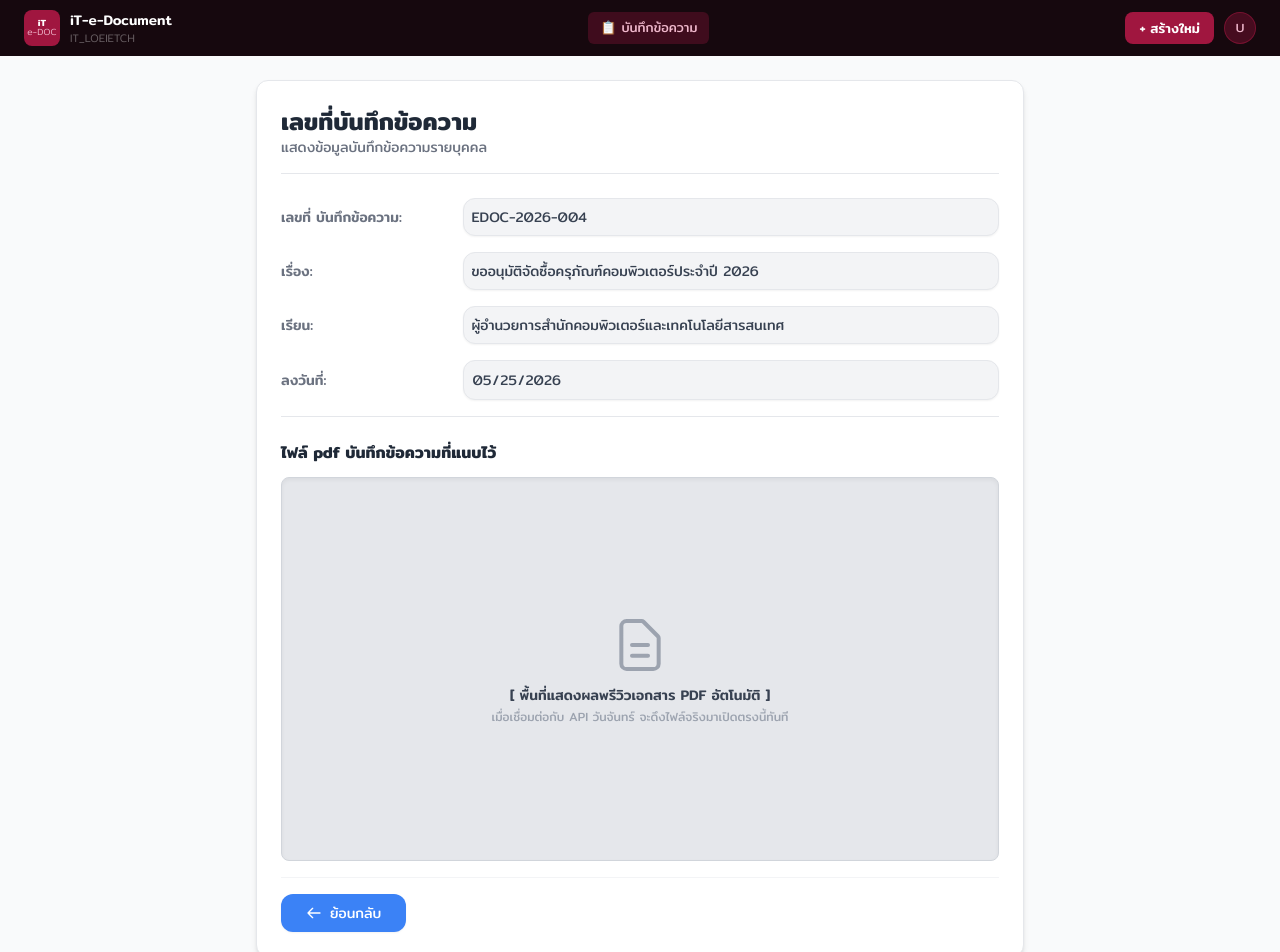
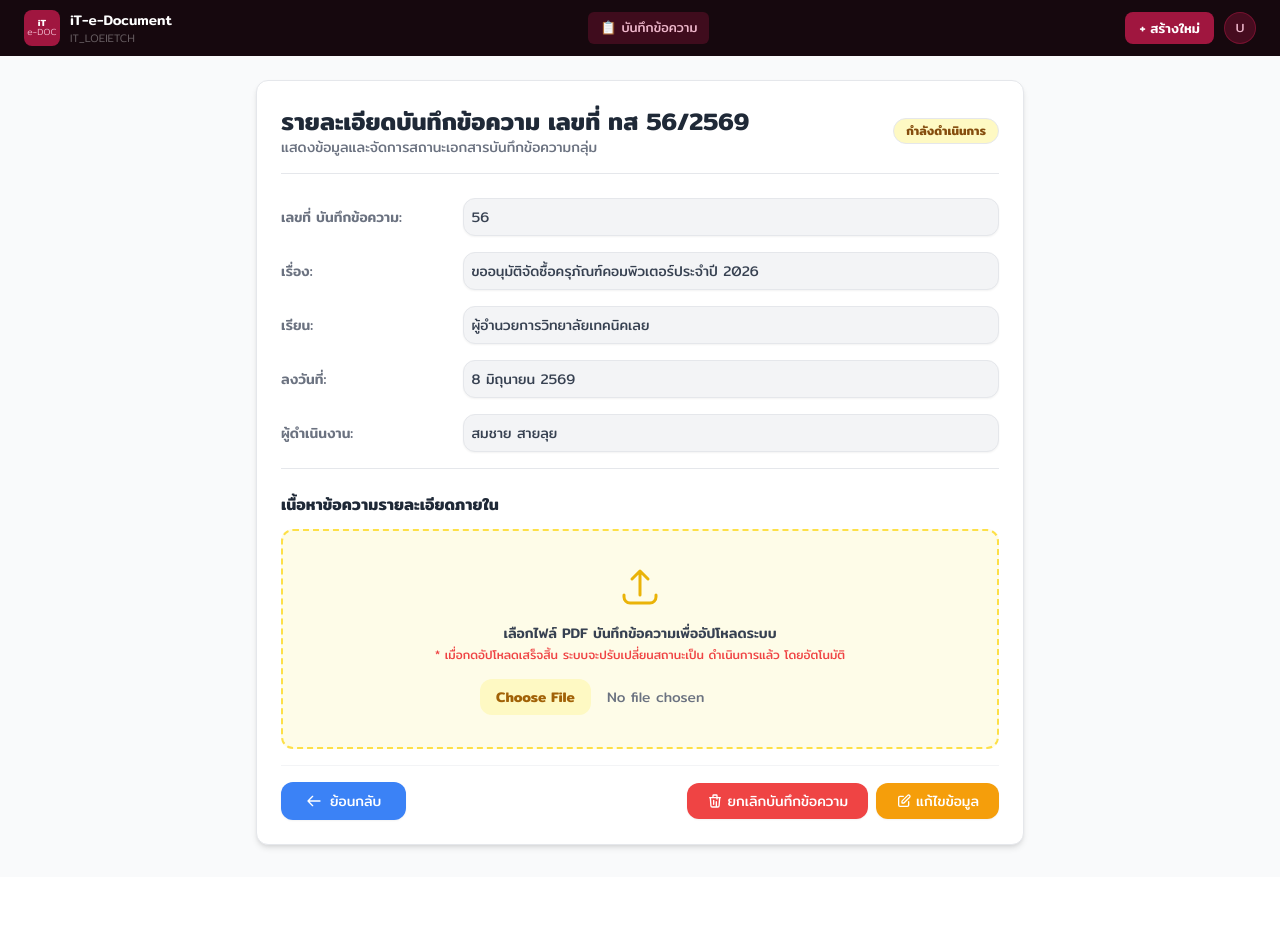
Before and after one commit to aump-pchy/iT_eDOC, a Vue app in the folder frontend/: page /memos/1 in a window 1280 px wide. Shown: the top 952 px of the page. After the commit the page ends 877 px from the top, so only its background shows below. Built offline with nearby package versions, Linux system fonts and the light colour scheme.

Commit message:
แก้ไขfrontend

```diff
--- a/frontend/src/views/MemoDetailView.vue
+++ b/frontend/src/views/MemoDetailView.vue
@@ -4,10 +4,17 @@
 
       <div class="border-b border-gray-200 pb-4 mb-6 flex justify-between items-center">
         <div>
-          <h1 class="text-2xl font-bold text-gray-800">เลขที่บันทึกข้อความ</h1>
-          <p class="text-sm text-gray-500">แสดงข้อมูลบันทึกข้อความรายบุคคล</p>
+          <h1 class="text-2xl font-bold text-gray-800">
+            รายละเอียดบันทึกข้อความ เลขที่ ทส {{ memo.document_no || '....' }}/2569
+          </h1>
+          <p class="text-sm text-gray-500">แสดงข้อมูลและจัดการสถานะเอกสารบันทึกข้อความกลุ่ม</p>
         </div>
-
+        <span
+          :class="memo.status === 'ดำเนินการแล้ว' ? 'bg-green-100 text-green-800' : 'bg-yellow-100 text-yellow-800'"
+          class="text-xs font-semibold px-3 py-1 rounded-full border"
+        >
+          {{ memo.status }}
+        </span>
       </div>
 
       <div class="space-y-4">
@@ -19,7 +26,7 @@
           <div class="md:col-span-3">
             <input
               type="text"
-              value="EDOC-2026-004"
+              :value="memo.document_no"
               disabled
               class="w-full rounded-xl border-gray-200 bg-gray-100 text-gray-700 shadow-sm sm:text-sm border p-2 cursor-not-allowed"
             />
@@ -33,7 +40,7 @@
           <div class="md:col-span-3">
             <input
               type="text"
-              value="ขออนุมัติจัดซื้อครุภัณฑ์คอมพิวเตอร์ประจำปี 2026"
+              :value="memo.title"
               disabled
               class="w-full rounded-xl border-gray-200 bg-gray-100 text-gray-700 shadow-sm sm:text-sm border p-2 cursor-not-allowed"
             />
@@ -47,7 +54,7 @@
           <div class="md:col-span-3">
             <input
               type="text"
-              value="ผู้อำนวยการสำนักคอมพิวเตอร์และเทคโนโลยีสารสนเทศ"
+              :value="memo.to_position"
               disabled
               class="w-full rounded-xl border-gray-200 bg-gray-100 text-gray-700 shadow-sm sm:text-sm border p-2 cursor-not-allowed"
             />
@@ -60,8 +67,22 @@
           </label>
           <div class="md:col-span-3">
             <input
-              type="date"
-              value="2026-05-25"
+              type="text"
+              :value="formattedThaiDate"
+              disabled
+              class="w-full rounded-xl border-gray-200 bg-gray-100 text-gray-700 shadow-sm sm:text-sm border p-2 cursor-not-allowed"
+            />
+          </div>
+        </div>
+
+        <div class="grid grid-cols-1 md:grid-cols-4 gap-2 items-center">
+          <label class="block text-sm font-medium text-gray-500 md:col-span-1">
+            ผู้ดำเนินงาน:
+          </label>
+          <div class="md:col-span-3">
+            <input
+              type="text"
+              :value="memo.creator_name"
               disabled
               class="w-full rounded-xl border-gray-200 bg-gray-100 text-gray-700 shadow-sm sm:text-sm border p-2 cursor-not-allowed"
             />
@@ -70,21 +91,36 @@
 
         <div class="mt-8 pt-6 border-t border-gray-200">
           <label class="block text-base font-semibold text-gray-800 mb-3">
-            ไฟล์ pdf บันทึกข้อความที่แนบไว้
+            เนื้อหาข้อความรายละเอียดภายใน
           </label>
 
-          <div class="w-full h-96 border border-gray-300 rounded-lg bg-gray-200 shadow-inner flex flex-col justify-center items-center overflow-hidden relative">
-            <div class="text-center p-6 text-gray-500">
-              <svg class="mx-auto h-16 w-16 text-gray-400 mb-2" fill="none" viewBox="0 0 24 24" stroke="currentColor">
-                <path stroke-linecap="round" stroke-linejoin="round" stroke-width="1.5" d="M9 12h6m-6 4h6m2 5H7a2 2 0 01-2-2V5a2 2 0 012-2h5.586a1 1 0 01.707.293l5.414 5.414a1 1 0 01.293.707V19a2 2 0 01-2 2z" />
-              </svg>
-              <p class="text-sm font-medium text-gray-700">[ พื้นที่แสดงผลพรีวิวเอกสาร PDF อัตโนมัติ ]</p>
-              <p class="text-xs text-gray-400 mt-1">เมื่อเชื่อมต่อกับ API วันจันทร์ จะดึงไฟล์จริงมาเปิดตรงนี้ทันที</p>
-            </div>
+          <div v-if="memo.status === 'กำลังดำเนินการ'" class="w-full p-8 border-2 border-dashed border-yellow-300 rounded-xl bg-yellow-50 flex flex-col justify-center items-center text-center">
+            <svg class="h-12 w-12 text-yellow-500 mb-3" fill="none" viewBox="0 0 24 24" stroke="currentColor">
+              <path stroke-linecap="round" stroke-linejoin="round" stroke-width="1.5" d="M4 16v1a3 3 0 003 3h10a3 3 0 003-3v-1m-4-8l-4-4m0 0L8 8m4-4v12" />
+            </svg>
+            <p class="text-sm font-medium text-gray-700 mb-1">เลือกไฟล์ PDF บันทึกข้อความเพื่ออัปโหลดระบบ</p>
+            <p class="text-xs text-red-500 mb-4">* เมื่อกดอัปโหลดเสร็จสิ้น ระบบจะปรับเปลี่ยนสถานะเป็น ดำเนินการแล้ว โดยอัตโนมัติ</p>
+
+            <input
+              type="file"
+              @change="handlePdfUpload"
+              accept="application/pdf"
+              class="block w-full max-w-xs text-sm text-gray-500 file:mr-4 file:py-2 file:px-4 file:rounded-xl file:border-0 file:text-sm file:font-semibold file:bg-yellow-100 file:text-yellow-700 hover:file:bg-yellow-200 cursor-pointer"
+            />
+          </div>
+
+          <div v-else-if="memo.status === 'ดำเนินการแล้ว'" class="w-full h-[550px] border border-gray-300 rounded-xl bg-gray-100 shadow-inner overflow-hidden relative">
+            <iframe
+              :src="memo.pdf_url"
+              width="100%"
+              height="100%"
+              class="w-full h-full bg-white rounded-xl"
+            ></iframe>
           </div>
         </div>
 
-        <div class="flex justify-start pt-4 border-t border-gray-100 mt-6">
+        <div class="flex justify-between items-center pt-4 border-t border-gray-100 mt-6">
+
           <button
             type="button"
             @click="goBack"
@@ -92,11 +128,37 @@
             bg-blue-500 hover:bg-sky-600 focus:outline-none focus:ring-2 focus:ring-offset-2 focus:ring-sky-500 flex items-center
             space-x-2 transition duration-150"
           >
-            <svg class="h-4 w-4 text-white" fill="none" viewBox=" 0 0 24 24" stroke="currentColor">
+            <svg class="h-4 w-4 text-white" fill="none" viewBox="0 0 24 24" stroke="currentColor">
               <path stroke-linecap="round" stroke-linejoin="round" stroke-width="2" d="M10 19l-7-7m0 0l7-7m-7 7h18" />
             </svg>
             <span>ย้อนกลับ</span>
           </button>
+
+          <div class="flex space-x-2">
+            <button
+              type="button"
+              @click="cancelMemo"
+              class="px-5 py-2 rounded-xl shadow-sm text-sm font-medium text-white bg-red-500 hover:bg-red-600 transition duration-150 flex items-center space-x-1"
+            >
+              <svg class="h-4 w-4" fill="none" viewBox="0 0 24 24" stroke="currentColor">
+                <path stroke-linecap="round" stroke-linejoin="round" stroke-width="2" d="M19 7l-.867 12.142A2 2 0 0116.138 21H7.862a2 2 0 01-1.995-1.858L5 7m5 4v6m4-4v6m1-10V4a1 1 0 00-1-1h-4a1 1 0 00-1 1v3M4 7h16" />
+              </svg>
+              <span>ยกเลิกบันทึกข้อความ</span>
+            </button>
+
+            <button
+              v-if="memo.status === 'กำลังดำเนินการ'"
+              type="button"
+              @click="goToEdit"
+              class="px-5 py-2 rounded-xl shadow-sm text-sm font-medium text-white bg-amber-500 hover:bg-amber-600 transition duration-150 flex items-center space-x-1"
+            >
+              <svg class="h-4 w-4" fill="none" viewBox="0 0 24 24" stroke="currentColor">
+                <path stroke-linecap="round" stroke-linejoin="round" stroke-width="2" d="M11 5H6a2 2 0 00-2 2v11a2 2 0 002 2h11a2 2 0 002-2v-5m-1.414-9.414a2 2 0 112.828 2.828L11.828 15H9v-2.828l8.586-8.586z" />
+              </svg>
+              <span>แก้ไขข้อมูล</span>
+            </button>
+          </div>
+
         </div>
 
       </div>
@@ -105,18 +167,72 @@
 </template>
 
 <script setup>
-import { useRouter } from 'vue-router'
+import { ref, computed, onMounted } from 'vue'
+import { useRouter, useRoute } from 'vue-router'
 
-// เรียกใช้งาน Router ของ Vue
 const router = useRouter()
+const route = useRoute()
 
-// ฟังก์ชันกดแล้วให้ลิงก์ย้อนกลับไปหน้ารายการ (MemoListView)
+const memo = ref({
+  id: '',
+  document_no: '....',
+  title: '',
+  to_position: '',
+  creator_name: '',
+  created_at: '',
+  status: 'กำลังดำเนินการ',
+  pdf_url: ''
+})
+
+const formattedThaiDate = computed(() => {
+  if (!memo.value.created_at) return 'ไม่มีข้อมูลวันที่'
+  const date = new Date(memo.value.created_at)
+  return date.toLocaleDateString('th-TH', {
+    year: 'numeric',
+    month: 'long',
+    day: 'numeric'
+  })
+})
+
+const handlePdfUpload = async (event) => {
+  const file = event.target.files[0]
+  if (!file) return
+
+  try {
+    alert('ระบบกำลังดึงไฟล์เข้าหน่วยความจำและดำเนินการเปลี่ยนสถานะ...')
+    memo.value.status = 'ดำเนินการแล้ว'
+    memo.value.pdf_url = URL.createObjectURL(file)
+    alert('บันทึกและปรับปรุงสถานะเป็น "ดำเนินการแล้ว" เรียบร้อย!')
+  } catch (error) {
+    console.error('Upload Error:', error)
+  }
+}
+
+const cancelMemo = async () => {
+  if (confirm('คุณแน่ใจใช่ไหมว่าต้องการ "ยกเลิกและลบ" ข้อมูลบันทึกข้อความรายการนี้ทิ้ง?')) {
+    alert('ลบข้อมูลบันทึกข้อความเรียบร้อยแล้ว')
+    router.push('/memos')
+  }
+}
+
 const goBack = () => {
-  // ใส่ชื่อ path หรือชื่อ name ของหน้า MemoListView ที่คุณตั้งไว้ในไฟล์ router/index.js
-  // ตัวอย่างเช่น หากหน้าลิสต์ใช้ path: '/memos' หรือคุณจะใช้ router.back() เพื่อถอยหลังกลับก็ได้ครับ
   router.push('/memos')
 }
+
+const goToEdit = () => {
+  router.push(`/memos/${memo.value.id}/edit`)
+}
+
+onMounted(() => {
+  const memoId = route.params.id || '1'
+  memo.value.id = memoId
+
+  // Mock ข้อมูลทดสอบ (ช่อง document_no จะเอาเลข 56 ไปหยอดในกล่อง Input ให้ทันทีครับ)
+  memo.value.document_no = '56'
+  memo.value.title = 'ขออนุมัติจัดซื้อครุภัณฑ์คอมพิวเตอร์ประจำปี 2026'
+  memo.value.to_position = 'ผู้อำนวยการวิทยาลัยเทคนิคเลย'
+  memo.value.creator_name = 'สมชาย สายลุย'
+  memo.value.created_at = '2026-06-08T07:00:00.000Z'
+  memo.value.status = 'กำลังดำเนินการ'
+})
 </script>
-
-<style scoped>
-</style>
```
